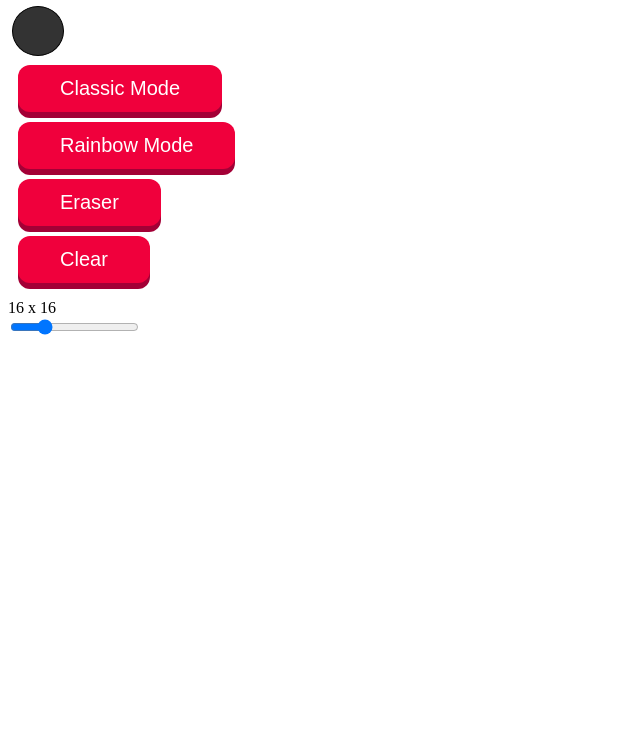
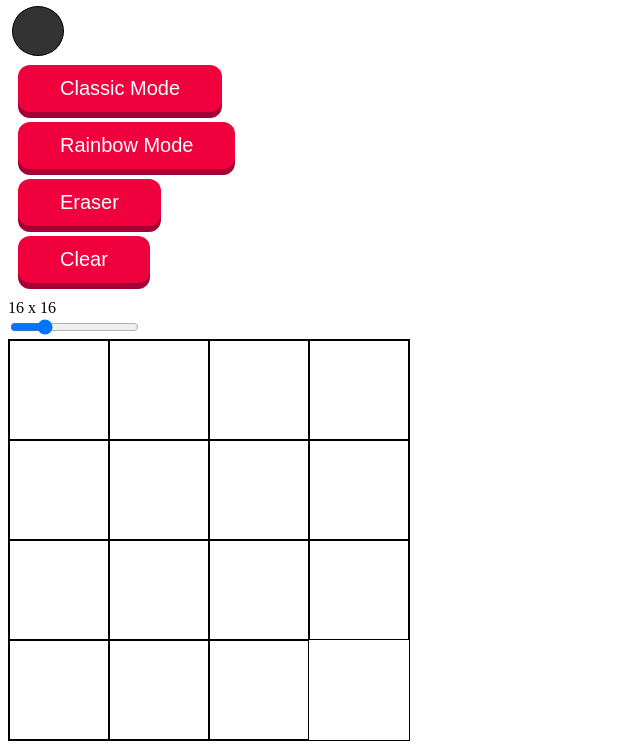
Before and after one commit to Czechthisout/Etch-a-sketch, a plain HTML site: page index.html in a window 1280 px wide. Shown: the part 79-828 px from the top of the page, without its empty margins (0-640 px from the left). Before the commit the page ends 800 px from the top, so only its background shows below. Drawn offline with Linux system fonts and the light colour scheme.

Commit message:
Added 4x4 grid as a first attempt

```diff
--- a/Etch-a-sketch.css
+++ b/Etch-a-sketch.css
@@ -1,7 +1,43 @@
-#grit{
+#grid{
     display: grid;
     border-color: #000000;
     border-style: solid;
+}
+
+.game-container{
+    height: 500px;
+    width: 500px;
+    display: flex;
+    align-items: center;
+    justify-content: center;
+    border: 1px solid black;
+}
+
+.grid {
+    display: grid;
+    width: 400px;
+    height: 400px;
+    grid-template-columns: repeat(4, 1fr);
+    grid-template-rows: repeat(4, 1fr);
+    border:1px solid black;
+
+
+    /* background-color: var(--secondary-light);
+    box-shadow: rgba(0, 0, 0, 0.24) 0px 3px 8px; */
+}
+
+.grid-cell {
+    user-select: none;
+    border:1px solid black;
+}
+
+.grid-cell:hover{
+    background-color:red;
+}
+
+img{
+    width: 100%;
+    display: block;
 }
 
 .dynamicButton{
--- a/index.html
+++ b/index.html
@@ -24,7 +24,24 @@
         <div id="sizeValue" class="size-value">16 x 16</div>
         <input id="slider" type="range" value="16" min="1" max="64" />
       </div>
-      <div id="grid" class="grid"></div>
+      <!-- <div id="grid-container" class="grid"></div> -->
+        <div id="grid" class="grid">
+            <div class="grid-cell"></div>
+            <div class="grid-cell"></div>
+            <div class="grid-cell"></div>
+            <div class="grid-cell"></div>
+            <div class="grid-cell"></div>
+            <div class="grid-cell"></div>
+            <div class="grid-cell"></div>
+            <div class="grid-cell"></div>
+            <div class="grid-cell"></div>
+            <div class="grid-cell"></div>
+            <div class="grid-cell"></div>
+            <div class="grid-cell"></div>
+            <div class="grid-cell"></div>
+            <div class="grid-cell"></div>
+            <div class="grid-cell"></div>
+        </div>
     </main>
     <script src="./Etch-a-sketch.js"></script>
 </body>
```
